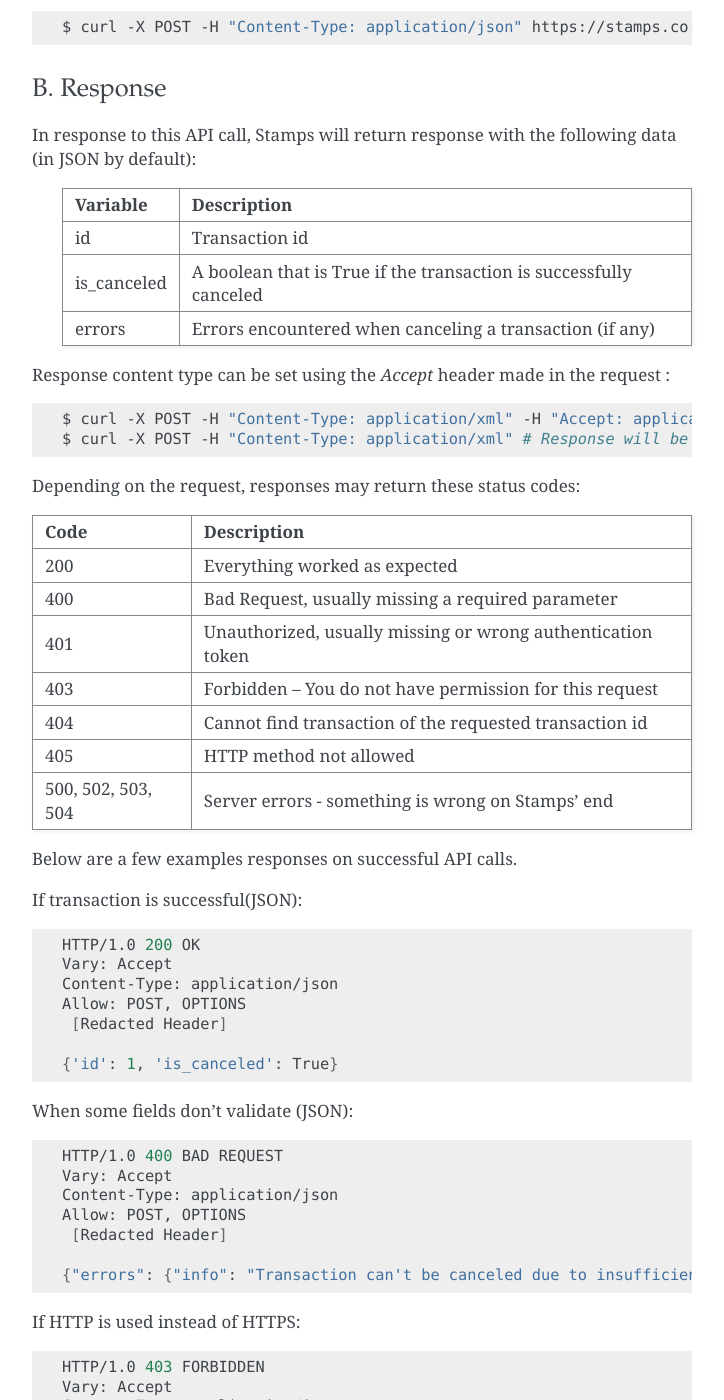
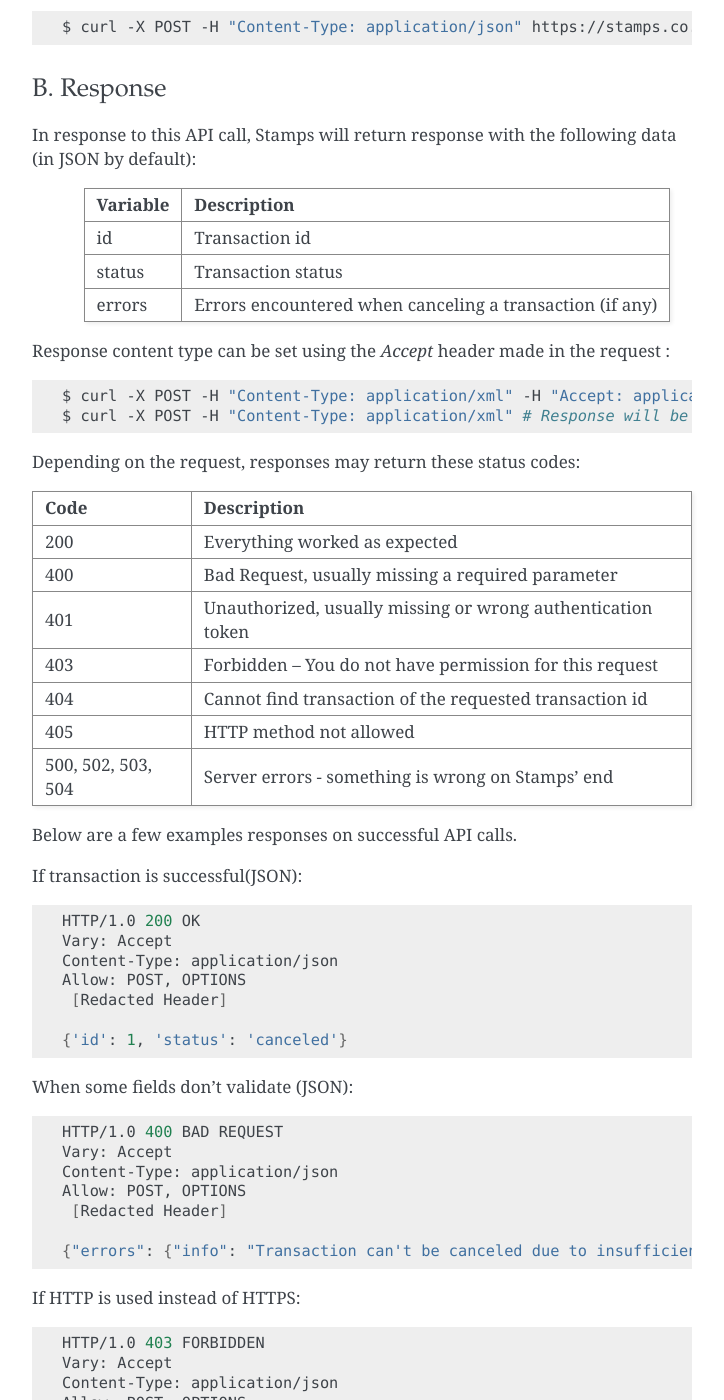
Before and after one commit to ui/stamps-api-docs, a Sphinx documentation site: the page built from source/transaction_api.rst, in a window 1280 px wide and 1400 px high, scrolled down 5709 px. Shown: the whole window, without its empty margins (388-1112 px from the left). Built offline with Sphinx 7.4.7, drawn with Linux system fonts in a browser that asks for light colours.

Commit message:
change transaction api cancel returned parameter

```diff
--- a/source/transaction_api.rst
+++ b/source/transaction_api.rst
@@ -304,7 +304,7 @@ In response to this API call, Stamps will return response with the following dat
     Variable            Description
     =================== ==================
     id                  Transaction id
-    is_canceled         A boolean that is True if the transaction is successfully canceled
+    status              Transaction status
     errors              Errors encountered when canceling a transaction (if any)
     =================== ==================
 
@@ -342,7 +342,7 @@ If transaction is successful(JSON):
     Allow: POST, OPTIONS
      [Redacted Header]
 
-    {'id': 1, 'is_canceled': True}
+    {'id': 1, 'status': 'canceled'}
 
 
 When some fields don't validate (JSON):
```
